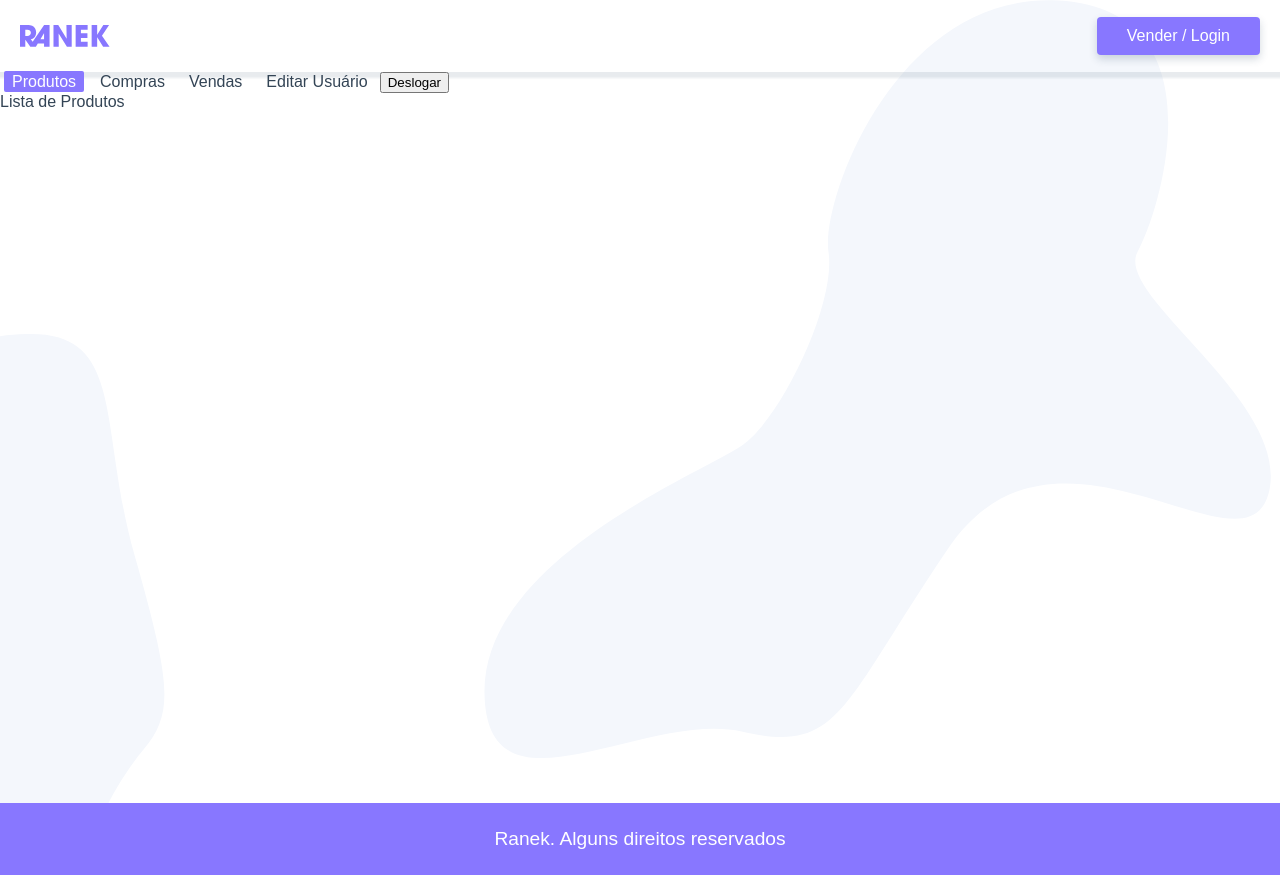
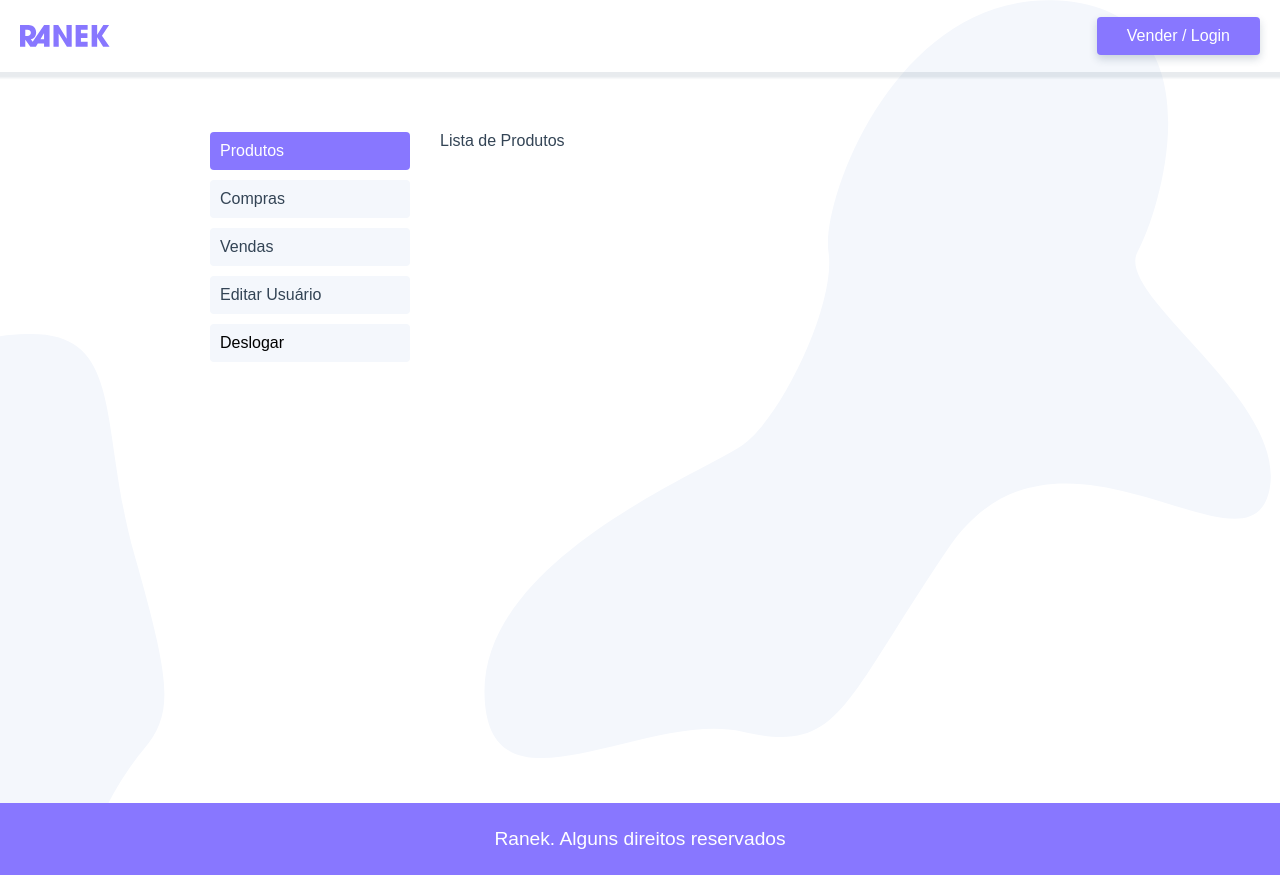
Before and after one commit to ExpertMicro/ranek, a Vue app: page /usuario in a window 1280 px wide. Built offline with nearby package versions, Linux system fonts and the light colour scheme.

Commit message:
estilizando a página do usuario

```diff
--- a/src/components/ProdutosPaginar.vue
+++ b/src/components/ProdutosPaginar.vue
@@ -53,7 +53,7 @@
 </script>
 
 
-<style>
+<style scoped>
 ul {
   grid-column: 1 / -1;
 }
--- a/src/views/usuario/Usuario.vue
+++ b/src/views/usuario/Usuario.vue
@@ -15,7 +15,7 @@
           <router-link :to="{name: 'usuario-editar' }">Editar Usuário</router-link>
         </li>
         <li>
-          <button @click.prevent="deslogar">Deslogar</button>
+          <button @click="deslogar">Deslogar</button>
         </li>
       </ul>
     </nav>
@@ -38,6 +38,45 @@
 }
 </script>
 
-<style>
+<style scoped>
+.usuario {
+  display: grid;
+  grid-template-columns: minmax(140px, 200px) 1fr;
+  max-width: 900px;
+  margin: 40px auto;
+  grid-gap: 30px;
+  padding: 20px;
+}
 
+@media screen and (max-width: 500px) {
+  .usuario {
+    grid-template-columns: 1fr;
+    margin: 0 auto;
+  }
+}
+
+.sidenav a,
+.sidenav button {
+  padding: 10px;
+  display: block;
+  background: #f4f7fc;
+  margin-bottom: 10px;
+  border-radius: 4px;
+}
+
+.sidenav a.router-link-exact-active,
+.sidenav a:hover,
+.sidenav button:hover {
+  background: #87f;
+  color: white;
+}
+
+.sidenav button {
+  border: none;
+  width: 100%;
+  font-size: 1rem;
+  text-align: left;
+  font-family: "Avenir", Arial, Helvetica, sans-serif;
+  cursor: pointer;
+}
 </style>
```
